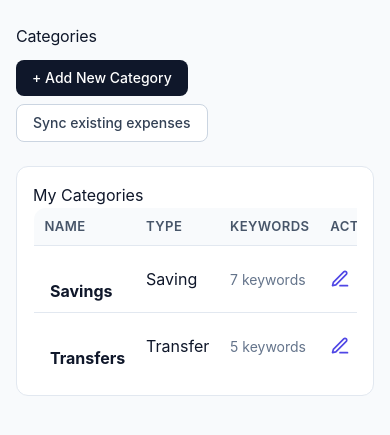
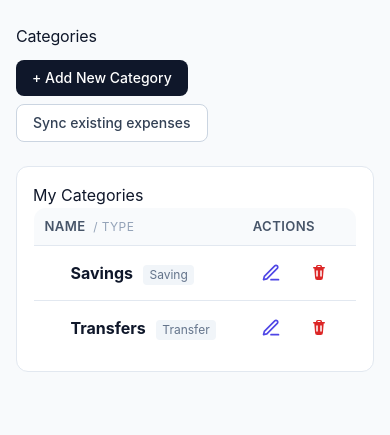
Before and after one commit to andomm/expense-tracker, a Django app: page /expenses/categories/ in a window 390 px wide. Shown: the part 68-503 px from the top of the page. Run offline with Django 5.2, Linux system fonts and the light colour scheme; the visitor is signed in with stand-in values (Sample User, id 1); data comes from the database, SQL or seed files in the repository; some libraries are stand-ins or nearby versions.

Commit message:
feat: mobile-friendly category list table

```diff
--- a/expense_tracker/expenses/templates/expenses/category_list.html
+++ b/expense_tracker/expenses/templates/expenses/category_list.html
@@ -18,9 +18,12 @@
         <table>
           <thead>
             <tr>
-              <th>Name</th>
-              <th>Type</th>
-              <th>Keywords</th>
+              <th>
+                Name
+                <span class="md:hidden ml-1 text-xs font-normal text-slate-400">/ Type</span>
+              </th>
+              <th class="hidden md:table-cell">Type</th>
+              <th class="hidden md:table-cell">Keywords</th>
               <th>Actions</th>
             </tr>
           </thead>
@@ -41,12 +44,13 @@
                   <strong
                     {% if group.children %}class="cursor-pointer" @click="open = !open"{% endif %}
                   >{{ group.parent.name }}</strong>
+                  <span class="md:hidden ml-1.5 inline-block rounded bg-slate-100 px-1.5 py-0.5 text-xs text-slate-500">{{ group.parent.get_category_type_display }}</span>
                   {% if group.children %}
                     <span class="ml-2 text-xs text-slate-400">({{ group.children|length }})</span>
                   {% endif %}
                 </td>
-                <td>{{ group.parent.get_category_type_display }}</td>
-                <td>
+                <td class="hidden md:table-cell">{{ group.parent.get_category_type_display }}</td>
+                <td class="hidden md:table-cell">
                   {% with kw_count=group.parent_keyword_count %}
                     {% if kw_count > 0 %}
                       <span
@@ -62,7 +66,7 @@
                   <div class="flex items-center gap-3">
                     <a
                       href="{% url 'category_edit' group.parent.pk %}"
-                      class="text-indigo-600 hover:text-indigo-800"
+                      class="inline-flex items-center justify-center rounded p-2 text-indigo-600 hover:bg-indigo-50 hover:text-indigo-800"
                       aria-label="Edit {{ group.parent.name }}"
                       title="Edit {{ group.parent.name }}"
                     >
@@ -73,7 +77,7 @@
                     </a>
                     <a
                       href="{% url 'category_delete' group.parent.pk %}"
-                      class="text-red-600 hover:text-red-800"
+                      class="inline-flex items-center justify-center rounded p-2 text-red-600 hover:bg-red-50 hover:text-red-800"
                       aria-label="Delete {{ group.parent.name }}"
                       title="Delete {{ group.parent.name }}"
                     >
@@ -90,9 +94,10 @@
                   <td style="padding-left: {{ child.depth }}rem">
                     <span class="inline-block w-4"></span>
                     {{ child.category.name }}
+                    <span class="md:hidden ml-1.5 inline-block rounded bg-slate-100 px-1.5 py-0.5 text-xs text-slate-500">{{ child.category.get_category_type_display }}</span>
                   </td>
-                  <td>{{ child.category.get_category_type_display }}</td>
-                  <td>
+                  <td class="hidden md:table-cell">{{ child.category.get_category_type_display }}</td>
+                  <td class="hidden md:table-cell">
                     {% with kw_count=child.keyword_count %}
                       {% if kw_count > 0 %}
                         <span
@@ -108,7 +113,7 @@
                     <div class="flex items-center gap-3">
                       <a
                         href="{% url 'category_edit' child.category.pk %}"
-                        class="text-indigo-600 hover:text-indigo-800"
+                        class="inline-flex items-center justify-center rounded p-2 text-indigo-600 hover:bg-indigo-50 hover:text-indigo-800"
                         aria-label="Edit {{ child.category.name }}"
                         title="Edit {{ child.category.name }}"
                       >
@@ -119,7 +124,7 @@
                       </a>
                       <a
                         href="{% url 'category_delete' child.category.pk %}"
-                        class="text-red-600 hover:text-red-800"
+                        class="inline-flex items-center justify-center rounded p-2 text-red-600 hover:bg-red-50 hover:text-red-800"
                         aria-label="Delete {{ child.category.name }}"
                         title="Delete {{ child.category.name }}"
                       >
```
